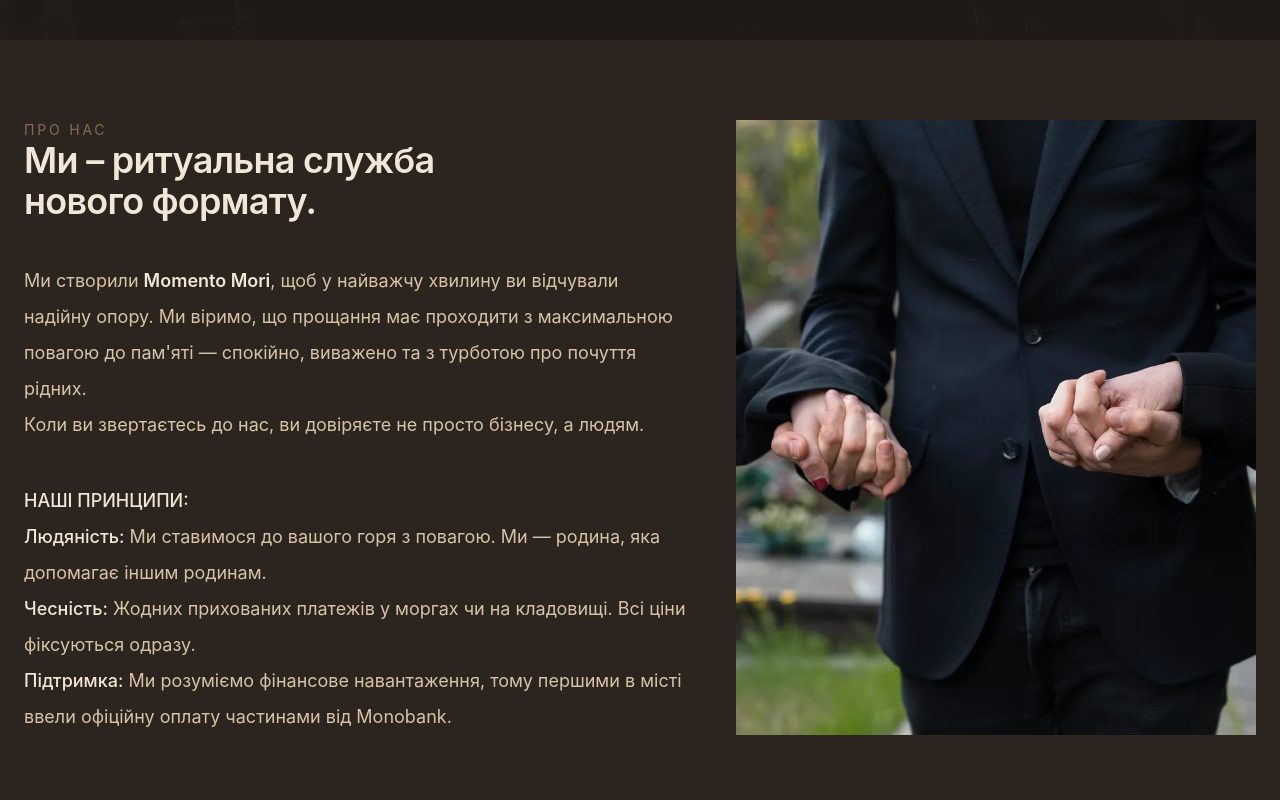
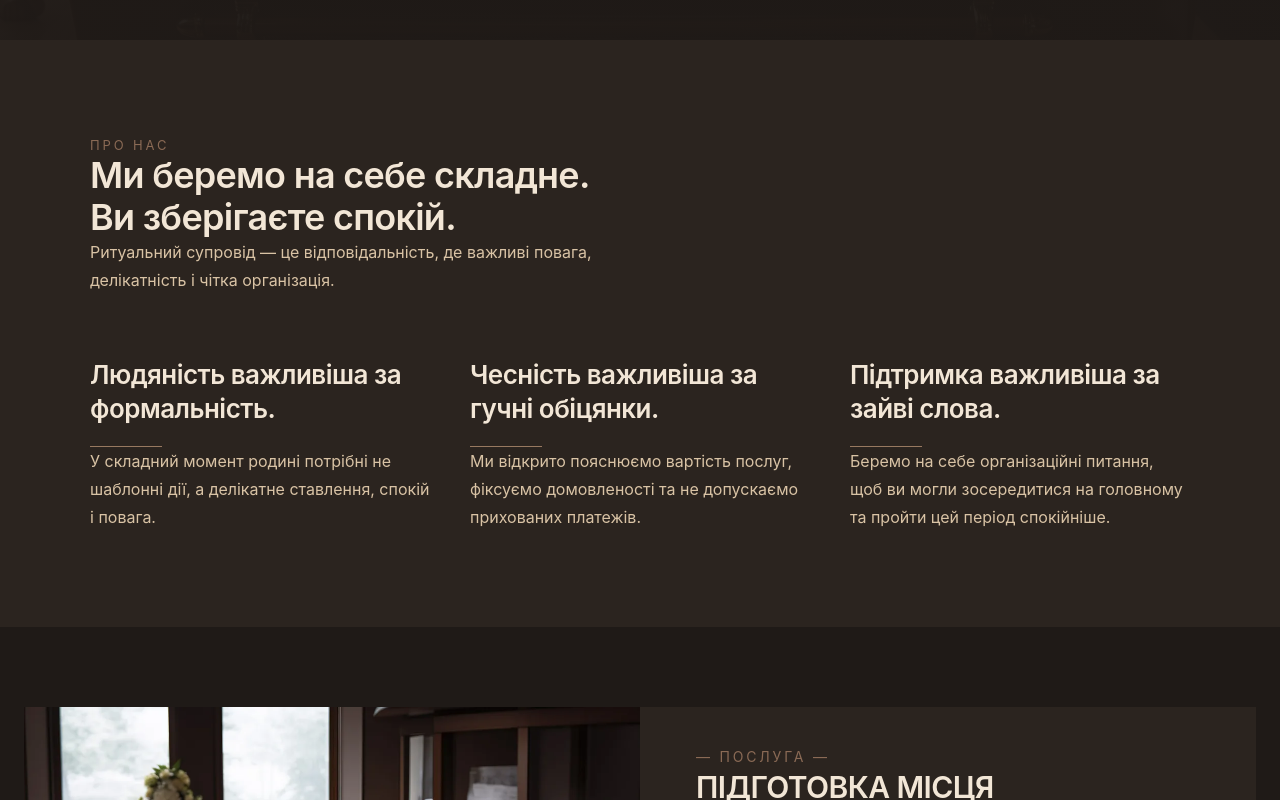
Before and after one commit to 4fek7ka/Momento-mori, a Next.js app: page / in a window 1280 px wide. Shown: the part 4280-5080 px from the top of the page. Built offline with nearby package versions, Linux system fonts and the light colour scheme.

Commit message:
refactor: simplify about section into concise manifesto with shorter headline and text

```diff
--- a/components/sections/AboutSection.tsx
+++ b/components/sections/AboutSection.tsx
@@ -1,72 +1,55 @@
 "use client";
+
+const principles = [
+  {
+    title: "Людяність важливіша за формальність.",
+    text: "У складний момент родині потрібні не шаблонні дії, а делікатне ставлення, спокій і повага.",
+  },
+  {
+    title: "Чесність важливіша за гучні обіцянки.",
+    text: "Ми відкрито пояснюємо вартість послуг, фіксуємо домовленості та не допускаємо прихованих платежів.",
+  },
+  {
+    title: "Підтримка важливіша за зайві слова.",
+    text: "Беремо на себе організаційні питання, щоб ви могли зосередитися на головному та пройти цей період спокійніше.",
+  },
+];
 
 export default function AboutSection() {
   return (
-    <section className="bg-[var(--bg-secondary)] px-6 py-20 text-[var(--text-main)]">
-      <div className="mx-auto grid max-w-[1400px] gap-12 xl:grid-cols-[1.05fr_520px] xl:items-start">
-        <div className="max-w-[760px]">
-          <p className="text-sm uppercase tracking-[0.2em] text-[var(--text-muted)]">
+    <section className="bg-[var(--bg-secondary)] px-6 py-24 text-[var(--text-main)]">
+      <div className="mx-auto max-w-[1100px]">
+        <div className="max-w-[860px]">
+          <p className="text-[13px] uppercase tracking-[0.22em] text-[var(--text-muted)]">
             Про нас
           </p>
 
-          <h2 className="mt-5 max-w-[520px] text-4xl font-medium leading-tight md:text-5xl">
-            Ми – ритуальна служба нового формату.
+          <h2 className="mt-6 text-[38px] font-medium leading-[1.2] md:text-[52px]">
+            Ми беремо на себе складне.
+            <br />
+            Ви зберігаєте спокій.
           </h2>
 
-          <div className="mt-10 space-y-6 text-[18px] leading-9 text-[var(--text-secondary)]">
-            <p>
-              Ми створили{" "}
-              <span className="font-semibold text-[var(--text-main)]">
-                Momento Mori
-              </span>
-              , щоб у найважчу хвилину ви відчували надійну опору. Ми віримо, що
-              прощання має проходити з максимальною повагою до пам&apos;яті —
-              спокійно, виважено та з турботою про почуття рідних.
-            </p>
-
-            <p>
-              Коли ви звертаєтесь до нас, ви довіряєте не просто бізнесу, а
-              людям.
-            </p>
-          </div>
-
-          <div className="mt-10 text-[18px] leading-9 text-[var(--text-secondary)]">
-            <p className="font-medium uppercase text-[var(--text-main)]">
-              Наші принципи:
-            </p>
-
-            <p className="mt-3">
-              <span className="font-medium text-[var(--text-main)]">
-                Людяність:
-              </span>{" "}
-              Ми ставимося до вашого горя з повагою. Ми — родина, яка допомагає
-              іншим родинам.
-            </p>
-
-            <p>
-              <span className="font-medium text-[var(--text-main)]">
-                Чесність:
-              </span>{" "}
-              Жодних прихованих платежів у моргах чи на кладовищі. Всі ціни
-              фіксуються одразу.
-            </p>
-
-            <p>
-              <span className="font-medium text-[var(--text-main)]">
-                Підтримка:
-              </span>{" "}
-              Ми розуміємо фінансове навантаження, тому першими в місті ввели
-              офіційну оплату частинами від Monobank.
-            </p>
-          </div>
+          <p className="mt-6 max-w-[600px] text-[16px] leading-7 text-[var(--text-secondary)]">
+            Ритуальний супровід — це відповідальність, де важливі повага,
+            делікатність і чітка організація.
+          </p>
         </div>
 
-        <div className="mx-auto h-full w-full max-w-[520px] overflow-hidden bg-[var(--surface)]">
-          <img
-            src="/images/about/about-service.webp"
-            alt="Підтримка та турбота ритуальної служби"
-            className="h-full w-full object-cover"
-          />
+        <div className="mt-16 grid gap-12 lg:grid-cols-3 lg:gap-10">
+          {principles.map((item) => (
+            <div key={item.title}>
+              <h3 className="text-[26px] font-medium leading-[1.3] text-[var(--text-main)]">
+                {item.title}
+              </h3>
+
+              <div className="mt-5 h-px w-[72px] bg-[var(--accent)] opacity-70" />
+
+              <p className="mt-6 text-[16px] leading-7 text-[var(--text-secondary)]">
+                {item.text}
+              </p>
+            </div>
+          ))}
         </div>
       </div>
     </section>
```
